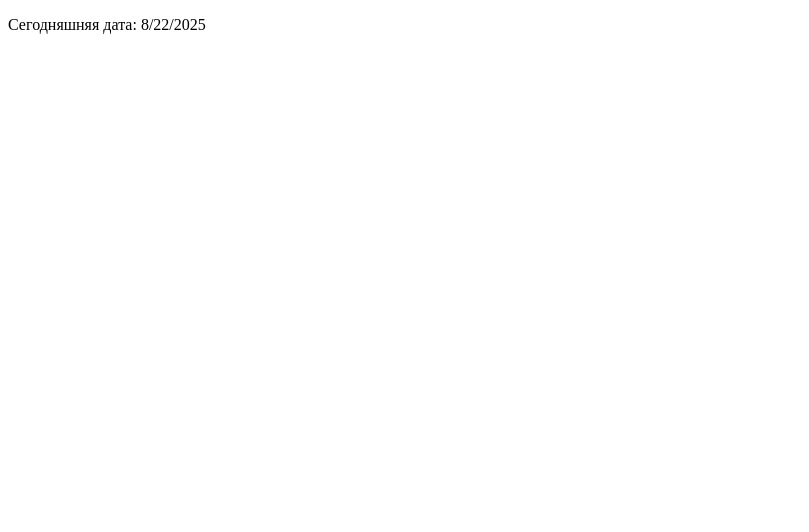
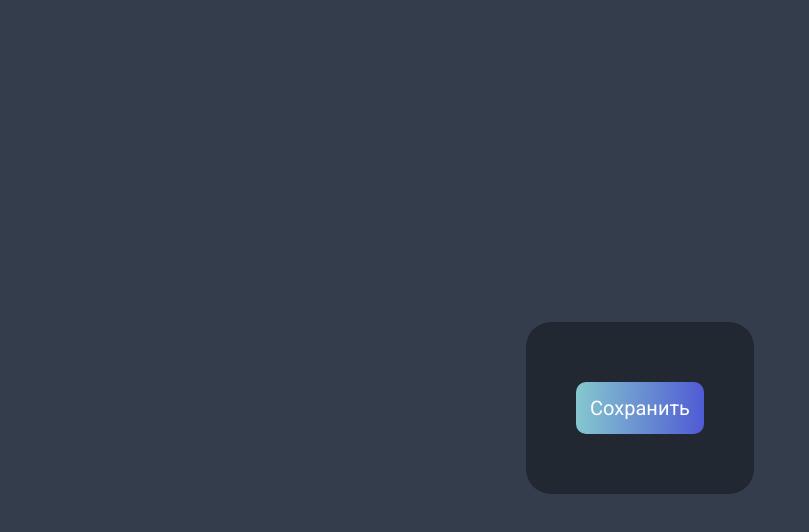
Before and after one commit to SergeyW1/vue-app-learn, a Vue app: page / in a window 1280 px wide. Shown: the top 532 px of the page, without its empty margins (0-809 px from the left). Built offline with nearby package versions, Linux system fonts and the light colour scheme.

Commit message:
feat: only learn vue

```diff
--- a/index.html
+++ b/index.html
@@ -4,6 +4,10 @@
     <meta charset="UTF-8" />
     <link rel="icon" type="image/svg+xml" href="/vite.svg" />
     <meta name="viewport" content="width=device-width, initial-scale=1.0" />
+      <link rel="preconnect" href="https://fonts.googleapis.com"/>
+      <link rel="preconnect" href="https://fonts.gstatic.com" crossorigin/>
+      <link href="https://fonts.googleapis.com/css2?family=Montserrat:ital,wght@0,100..900;1,100..900&display=swap"
+            rel="stylesheet"/>
     <title>Vite + Vue</title>
   </head>
   <body>
--- a/src/App.vue
+++ b/src/App.vue
@@ -1,11 +1,17 @@
 <script setup>
-  import { ref } from 'vue';
-
-  const today = ref(new Date().toLocaleDateString());
+  import Button from './components/Button.vue';
 </script>
 
 <template>
-  <p>Сегодняшняя дата: {{ today }}</p>
+  <main class="main">
+    <Button>Сохранить</Button>
+  </main>
 </template>
 
-<style scoped></style>
+<style scoped>
+  .main {
+    background: var(--color-bg-main);
+    padding: 60px 50px;
+    border-radius: 25px;
+  }
+</style>
--- /dev/null
+++ b/src/components/Button.vue
@@ -0,0 +1,27 @@
+<script setup></script>
+
+<template>
+  <button class="button">
+    <div>
+      <slot name="blue" />
+    </div>
+    <slot />
+  </button>
+</template>
+
+<style scoped>
+  .button {
+    border: none;
+    border-radius: 10px;
+    background: var(--gradient);
+    padding: 14px;
+    font-family: var(--font), serif;
+    font-size: 20px;
+    font-weight: 600;
+    color: var(--color-primary);
+    cursor: pointer;
+  }
+  .button:hover {
+    background: var(--gradient-inverted);
+  }
+</style>
--- a/src/main.js
+++ b/src/main.js
@@ -1,4 +1,5 @@
 import { createApp } from 'vue';
+import './style.css';
 import App from './App.vue';
 
 createApp(App).mount('#app');
--- a/src/style.css
+++ b/src/style.css
@@ -1,6 +1,26 @@
+@import url('https://fonts.googleapis.com/css2?family=Roboto&display=swap');
+
 :root {
+  --color-primary: #FFFFFF;
+  --color-bg: #343D4B;
+  --color-primary-inverted: #000000;
+  --color-bg-card: #272E37;
+  --color-bg-main: #222831;
+  --gradient: linear-gradient(91deg, rgba(144, 217, 224, 0.90) 0.2%, rgba(84, 96, 230, 0.90) 100%);
+  --gradient-inverted: linear-gradient(256deg, rgba(144, 217, 224, 0.90) 9.04%, rgba(84, 96, 230, 0.90) 92.2%);
+  --font: "Roboto", sans-serif, serif;
+}
+
+body {
+  font-family: var(--font), sans-serif;
+  color: var(--color-primary);
   font-synthesis: none;
   text-rendering: optimizeLegibility;
   -webkit-font-smoothing: antialiased;
   -moz-osx-font-smoothing: grayscale;
+  background-color: var(--color-bg);
+
+  display: grid;
+  place-items: center;
+  min-height: 100vh;
 }
```
Also changed, not shown: 1 other file (tests, documents, lock files or other folders).
